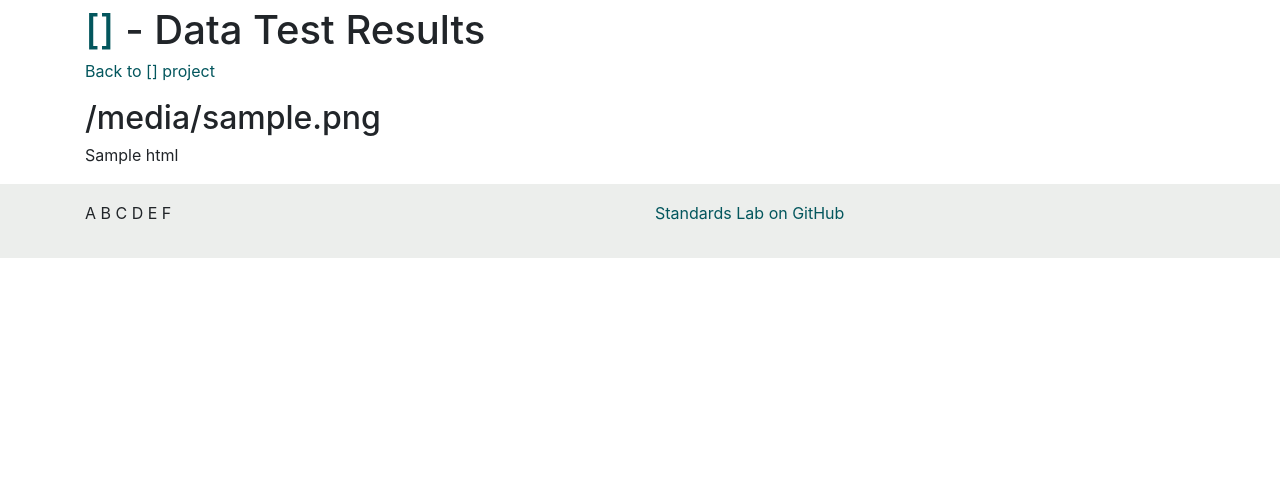
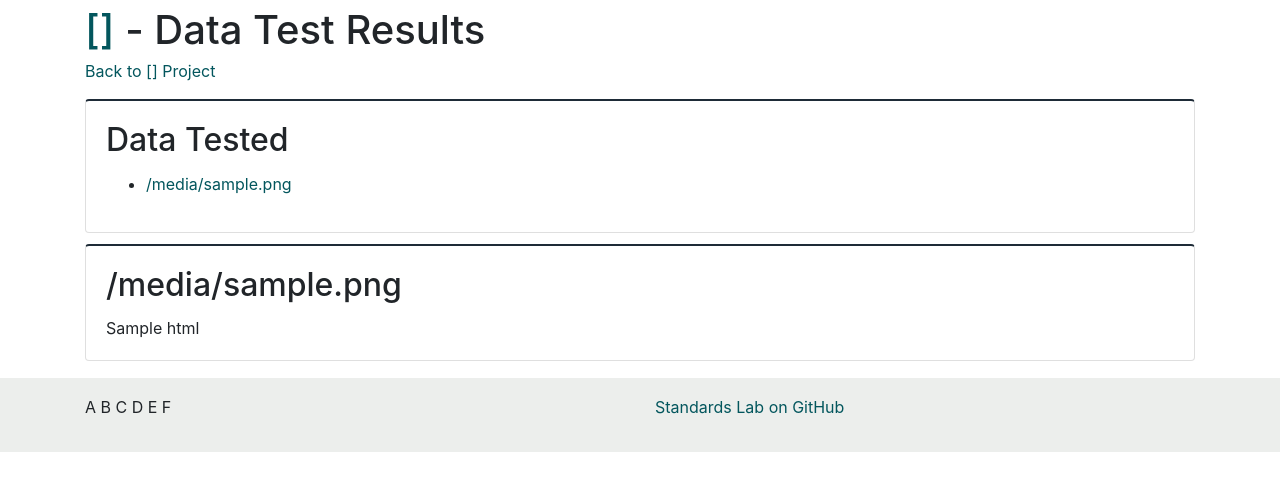
Before and after one commit to OpenDataServices/standards-lab, a Django app: template standards_lab/ui/templates/cove_results.html in a window 1280 px wide. Shown: the part 51-542 px from the top of the page. Run offline with Django 3.2, Linux system fonts and the light colour scheme; the template is opened without the code that fills it: most values are stand-ins (such as "Sample title", 1, 10 or a date in 2020); some libraries are stand-ins or nearby versions.

Commit message:
ui: templates: project/cove_results: Tidy up results pages
Put each result into a card container and add navigation for different
results files.

```diff
--- a/standards_lab/ui/templates/cove_results.html
+++ b/standards_lab/ui/templates/cove_results.html
@@ -2,11 +2,30 @@
 {% block title %}Home |{% endblock %}
 {% block content %}
 <div class="container mt-2">
-    <h1><a href="{% url "ui:project" project.name %}">{{project.name}}</a> - Data Test Results</h1>
-    <p><a href="{% url "ui:project" project.name %}">Back to {{project.name}} project</a></p>
-    {% for cove_result_page in cove_results_pages %}
-    <h2>{{cove_result_page.file_name}}</h2>
-     {{cove_result_page.html}}
-    {% endfor %}
+  <h1><a href="{% url "ui:project" project.name %}">{{project.name}}</a> - Data Test Results</h1>
+  <p><a href="{% url "ui:project" project.name %}">Back to {{project.name}} Project</a></p>
+
+  <div class="card mb-3">
+    <div class="card-body">
+      <h2 class="card-title">Data Tested</h2>
+      <ul>
+      {% for cove_result_page in cove_results_pages %}
+      <li>
+        <a href="#{{cove_result_page.file_name}}">{{cove_result_page.file_name}}</a>
+      </li>
+      {% endfor %}
+      </ul>
+    </div>
+  </div>
+
+  {% for cove_result_page in cove_results_pages %}
+  <div class="card mb-3">
+    <div class="card-body">
+      <h2 class="card-title" id="{{cove_result_page.file_name}}">{{cove_result_page.file_name}}</h2>
+      {{cove_result_page.html}}
+    </div>
+  </div>
+  {% endfor %}
+
 </div>
 {% endblock %}
--- a/standards_lab/ui/templates/project.html
+++ b/standards_lab/ui/templates/project.html
@@ -170,6 +170,7 @@
           <div v-show="spinner == 'test'" class="spinner-border m-2" role="status">
             <span class="sr-only">Loading...</span>
           </div>
+          <a class="mt-3 d-block" target="_blank" v-bind:href="projectCoveResultsUrl" v-if="testResults">View Result Details</a>
         </div>
 
         <div class="col">
@@ -178,7 +179,6 @@
             <p class="alert alert-warning" v-if="test.result.status != 'SUCCESS'">Something went wrong testing the data {{test.result.error}}</p>
             <p v-else><strong>{{fileName}}</strong> validation errors: {{test.result.context.validation_errors_count}}</p>
           </div>
-          <a class="mt-2" target="_blank" v-bind:href="projectCoveResultsUrl" v-if="testResults">View Result Details</a>
         </div>
       </div>
     </div>
```
